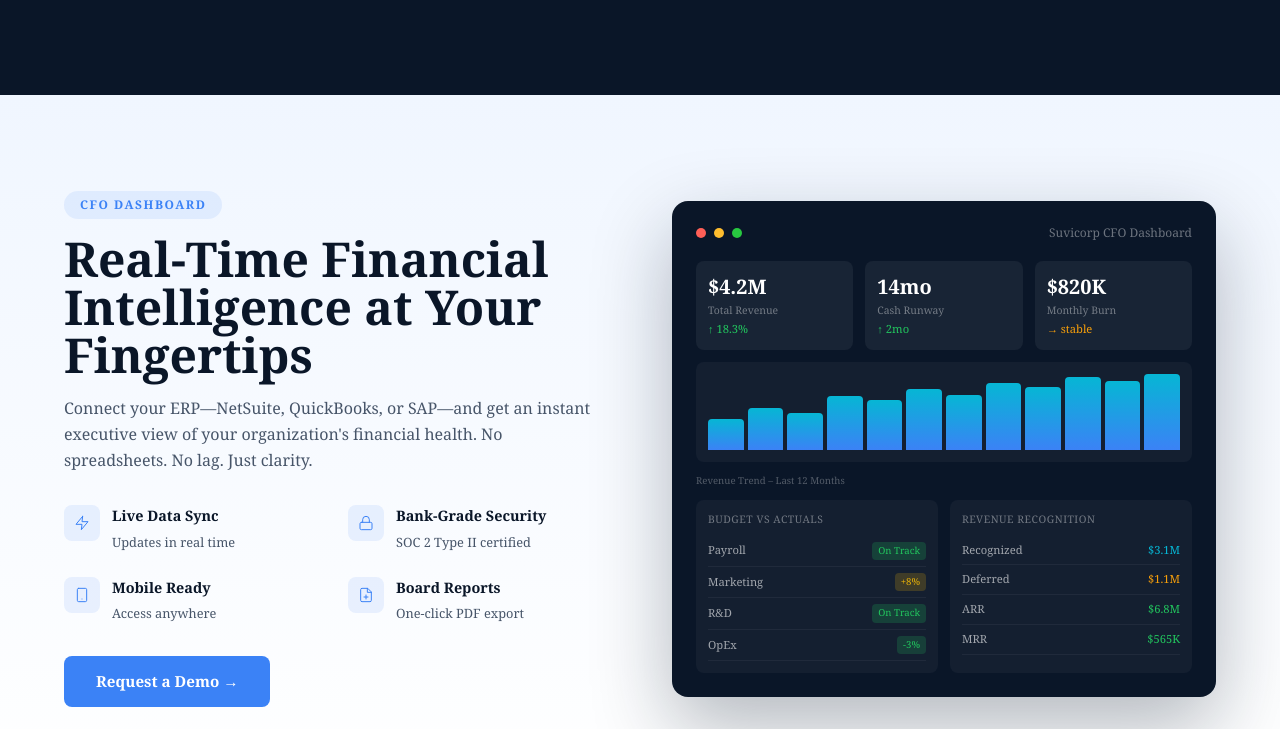
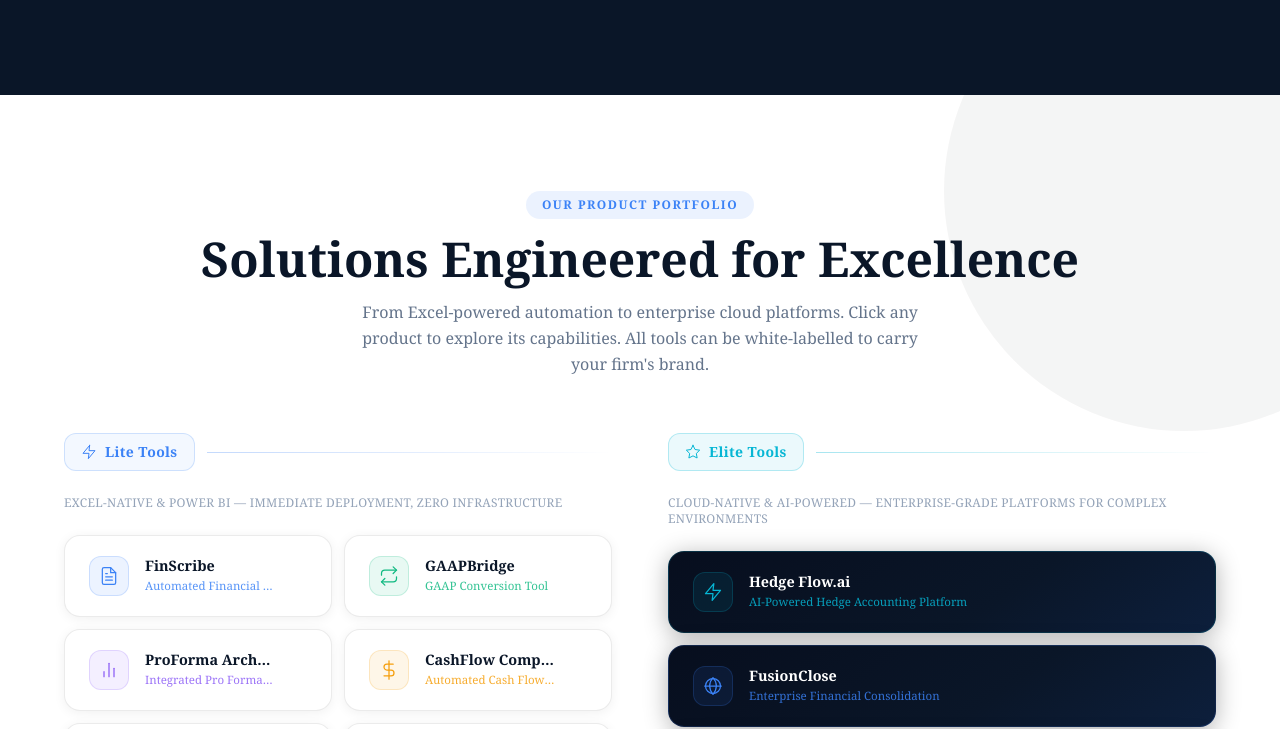
Before and after one commit to devashish2006/SuviCorp, a Next.js app: page / in a window 1280 px wide. Shown: the part 3699-4428 px from the top of the page. Built offline with nearby package versions, Linux system fonts and the light colour scheme.

Commit message:
remove the cfo dashboard section

```diff
--- a/app/page.tsx
+++ b/app/page.tsx
@@ -3,7 +3,6 @@ import {
   Hero,
   Features,
   Services,
-  Dashboard,
   Pricing,
   SuccessStories,
   About,
@@ -19,7 +18,6 @@ export default function Home() {
         <Hero />
         <Features />
         <Services />
-        <Dashboard />
         <Pricing />
         <SuccessStories />
         <TrustedPartners />
```
